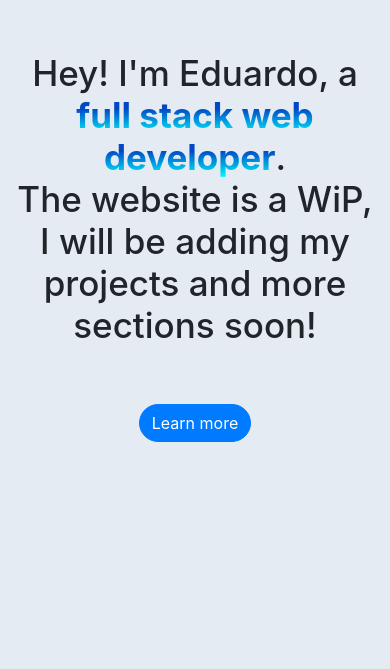
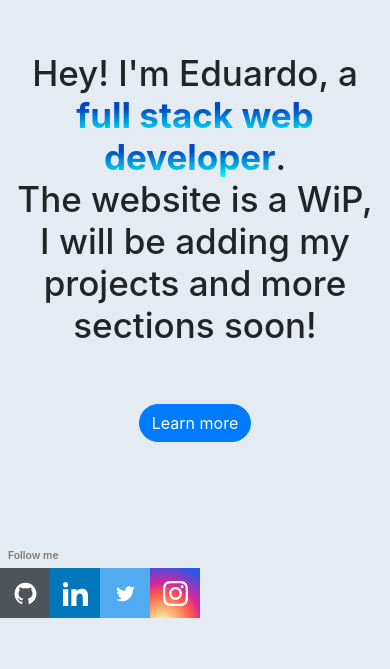
Before and after one commit to eduardomecchia/nuxt-portfolio, a Nuxt app: page / in a window 390 px wide. Shown: the part 175-844 px from the top of the page. Built offline with nearby package versions, Linux system fonts and the light colour scheme.

Commit message:
Add mobile behaviour for FollowMe component

```diff
--- a/components/follow-me.vue
+++ b/components/follow-me.vue
@@ -42,7 +42,16 @@
     .follow-me {
         @media screen and (max-width: 768px) {
             & {
-                display: none;
+                bottom: 35px;
+                width: 100%;
+                height: auto;
+                top: auto;
+                left: 0;
+                text-align: left;
+
+                ul {
+                    display: flex;
+                }
             }
         }
 
@@ -55,6 +64,7 @@
 
         li {
             transition: transform 425ms cubic-bezier(.69,.03,.03,.93),opacity .15s ease-out;
+            display: inline-block;
 
             a {
                 display: flex;
@@ -72,6 +82,19 @@
                     -webkit-transform: translate3d(20px,0,0);
                     transform: translate3d(20px,0,0);
                 }
+
+                @media screen and (max-width: 768px) {
+                    & {
+                        height: 50px;
+                        width: 50px;
+                        padding-left: 0;
+                        margin-left: 0;
+
+                        &:hover {
+                            transform: none;
+                        }
+                    }
+                }
             }
         }
 
@@ -84,6 +107,14 @@
             color: #7a7a7a;
             font-weight: 600;
             font-size: .65em;
+
+            @media screen and (max-width: 768px) {
+                & {
+                    text-align: left;
+                    padding-left: 10px;
+                    top: -20px;
+                }
+            }
         }
 
         .social-network-icon {
```
